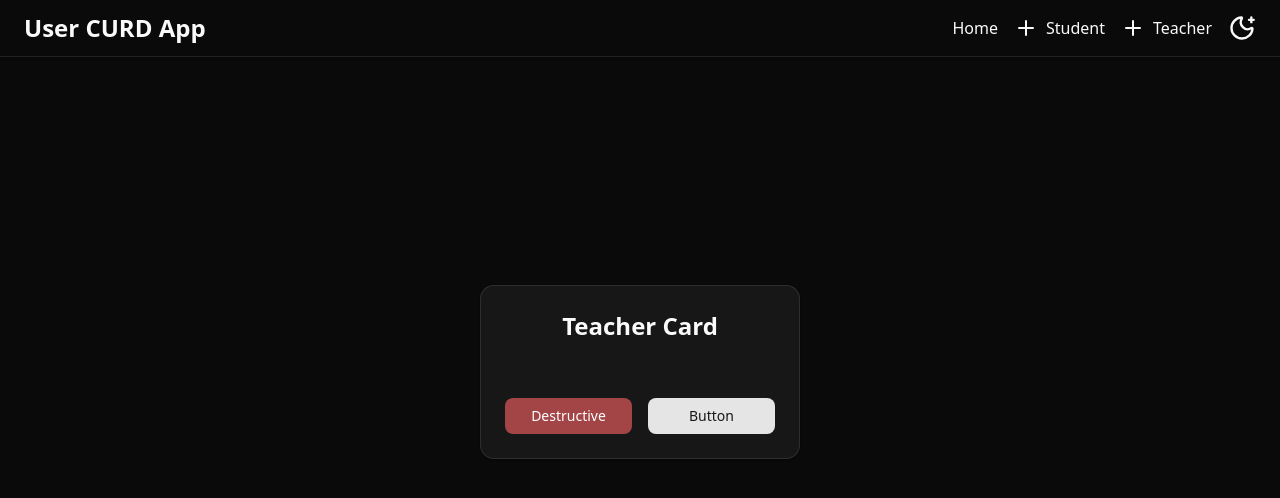
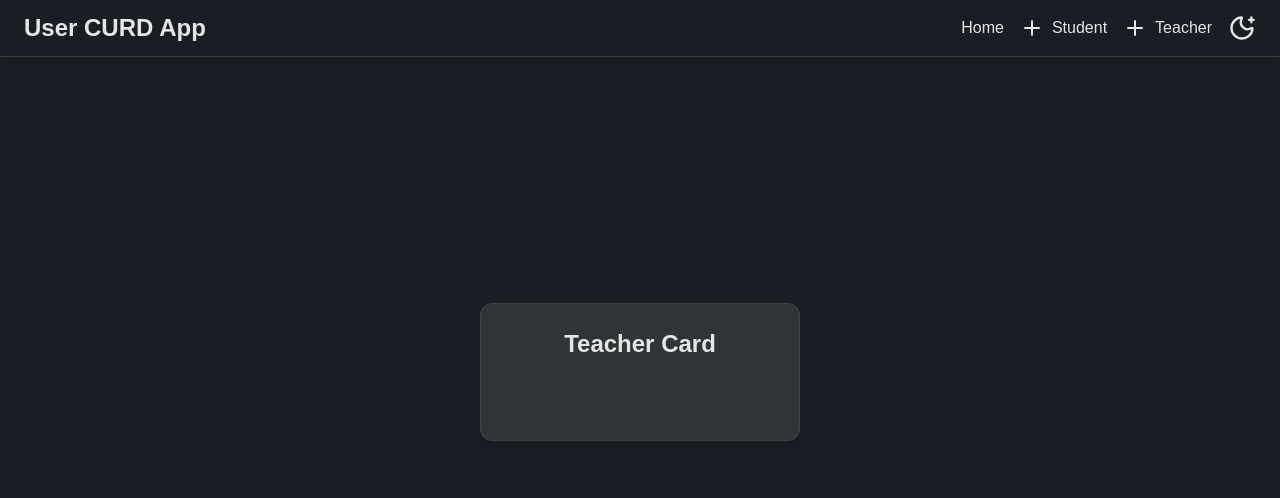
Before and after one commit to dhrubadas-dev/crud-relation-file-nextjs-prisma, a Next.js app: page /teacher/create in a window 1280 px wide. Shown: the top 498 px of the page. Built offline with nearby package versions, Linux system fonts and the light colour scheme.

Commit message:
application theme change & card footer clear & package manager change npm to bun

```diff
--- a/src/app/globals.css
+++ b/src/app/globals.css
@@ -39,75 +39,147 @@
 	--color-sidebar-accent-foreground: var(--sidebar-accent-foreground);
 	--color-sidebar-border: var(--sidebar-border);
 	--color-sidebar-ring: var(--sidebar-ring);
+	--font-sans: Montserrat, sans-serif;
+	--font-mono: Source Code Pro, monospace;
+	--font-serif: Playfair Display, serif;
+	--radius: 0.5rem;
+	--tracking-tighter: calc(var(--tracking-normal) - 0.05em);
+	--tracking-tight: calc(var(--tracking-normal) - 0.025em);
+	--tracking-wide: calc(var(--tracking-normal) + 0.025em);
+	--tracking-wider: calc(var(--tracking-normal) + 0.05em);
+	--tracking-widest: calc(var(--tracking-normal) + 0.1em);
+	--tracking-normal: var(--tracking-normal);
+	--shadow-2xl: var(--shadow-2xl);
+	--shadow-xl: var(--shadow-xl);
+	--shadow-lg: var(--shadow-lg);
+	--shadow-md: var(--shadow-md);
+	--shadow: var(--shadow);
+	--shadow-sm: var(--shadow-sm);
+	--shadow-xs: var(--shadow-xs);
+	--shadow-2xs: var(--shadow-2xs);
+	--spacing: var(--spacing);
+	--letter-spacing: var(--letter-spacing);
+	--shadow-offset-y: var(--shadow-offset-y);
+	--shadow-offset-x: var(--shadow-offset-x);
+	--shadow-spread: var(--shadow-spread);
+	--shadow-blur: var(--shadow-blur);
+	--shadow-opacity: var(--shadow-opacity);
+	--color-shadow-color: var(--shadow-color);
+	--color-destructive-foreground: var(--destructive-foreground);
+	--radius-2xl: calc(var(--radius) + 8px);
+	--radius-3xl: calc(var(--radius) + 12px);
+	--radius-4xl: calc(var(--radius) + 16px);
 }
 
 :root {
-	--radius: 0.625rem;
-	--background: oklch(1 0 0);
-	--foreground: oklch(0.145 0 0);
-	--card: oklch(1 0 0);
-	--card-foreground: oklch(0.145 0 0);
-	--popover: oklch(1 0 0);
-	--popover-foreground: oklch(0.145 0 0);
-	--primary: oklch(0.205 0 0);
-	--primary-foreground: oklch(0.985 0 0);
-	--secondary: oklch(0.97 0 0);
-	--secondary-foreground: oklch(0.205 0 0);
-	--muted: oklch(0.97 0 0);
-	--muted-foreground: oklch(0.556 0 0);
-	--accent: oklch(0.97 0 0);
-	--accent-foreground: oklch(0.205 0 0);
-	--destructive: oklch(0.577 0.245 27.325);
-	--border: oklch(0.922 0 0);
-	--input: oklch(0.922 0 0);
-	--ring: oklch(0.708 0 0);
-	--chart-1: oklch(0.646 0.222 41.116);
-	--chart-2: oklch(0.6 0.118 184.704);
-	--chart-3: oklch(0.398 0.07 227.392);
-	--chart-4: oklch(0.828 0.189 84.429);
-	--chart-5: oklch(0.769 0.188 70.08);
-	--sidebar: oklch(0.985 0 0);
-	--sidebar-foreground: oklch(0.145 0 0);
-	--sidebar-primary: oklch(0.205 0 0);
-	--sidebar-primary-foreground: oklch(0.985 0 0);
-	--sidebar-accent: oklch(0.97 0 0);
-	--sidebar-accent-foreground: oklch(0.205 0 0);
-	--sidebar-border: oklch(0.922 0 0);
-	--sidebar-ring: oklch(0.708 0 0);
+	--radius: 0.5rem;
+	--background: oklch(0.9821 0 0);
+	--foreground: oklch(0.3211 0 0);
+	--card: oklch(1.0000 0 0);
+	--card-foreground: oklch(0.3211 0 0);
+	--popover: oklch(1.0000 0 0);
+	--popover-foreground: oklch(0.3211 0 0);
+	--primary: oklch(0.5676 0.2021 283.0838);
+	--primary-foreground: oklch(1.0000 0 0);
+	--secondary: oklch(0.8214 0.0720 249.3482);
+	--secondary-foreground: oklch(0.3211 0 0);
+	--muted: oklch(0.8202 0.0213 91.6163);
+	--muted-foreground: oklch(0.5382 0 0);
+	--accent: oklch(0.6475 0.0642 117.4260);
+	--accent-foreground: oklch(1.0000 0 0);
+	--destructive: oklch(0.6368 0.2078 25.3313);
+	--border: oklch(0.8699 0 0);
+	--input: oklch(0.8699 0 0);
+	--ring: oklch(0.5676 0.2021 283.0838);
+	--chart-1: oklch(0.5676 0.2021 283.0838);
+	--chart-2: oklch(0.5261 0.1705 314.6534);
+	--chart-3: oklch(0.3390 0.1793 301.6848);
+	--chart-4: oklch(0.6746 0.1414 261.3380);
+	--chart-5: oklch(0.5880 0.0993 245.7394);
+	--sidebar: oklch(0.9821 0 0);
+	--sidebar-foreground: oklch(0.3211 0 0);
+	--sidebar-primary: oklch(0.5676 0.2021 283.0838);
+	--sidebar-primary-foreground: oklch(1.0000 0 0);
+	--sidebar-accent: oklch(0.6475 0.0642 117.4260);
+	--sidebar-accent-foreground: oklch(1.0000 0 0);
+	--sidebar-border: oklch(0.8699 0 0);
+	--sidebar-ring: oklch(0.5676 0.2021 283.0838);
+	--destructive-foreground: oklch(1.0000 0 0);
+	--font-sans: Montserrat, sans-serif;
+	--font-serif: Playfair Display, serif;
+	--font-mono: Source Code Pro, monospace;
+	--shadow-color: hsl(0 0% 0%);
+	--shadow-opacity: 0.1;
+	--shadow-blur: 10px;
+	--shadow-spread: -2px;
+	--shadow-offset-x: 0px;
+	--shadow-offset-y: 5px;
+	--letter-spacing: 0em;
+	--spacing: 0.25rem;
+	--shadow-2xs: 0px 5px 10px -2px hsl(0 0% 0% / 0.05);
+	--shadow-xs: 0px 5px 10px -2px hsl(0 0% 0% / 0.05);
+	--shadow-sm: 0px 5px 10px -2px hsl(0 0% 0% / 0.10), 0px 1px 2px -3px hsl(0 0% 0% / 0.10);
+	--shadow: 0px 5px 10px -2px hsl(0 0% 0% / 0.10), 0px 1px 2px -3px hsl(0 0% 0% / 0.10);
+	--shadow-md: 0px 5px 10px -2px hsl(0 0% 0% / 0.10), 0px 2px 4px -3px hsl(0 0% 0% / 0.10);
+	--shadow-lg: 0px 5px 10px -2px hsl(0 0% 0% / 0.10), 0px 4px 6px -3px hsl(0 0% 0% / 0.10);
+	--shadow-xl: 0px 5px 10px -2px hsl(0 0% 0% / 0.10), 0px 8px 10px -3px hsl(0 0% 0% / 0.10);
+	--shadow-2xl: 0px 5px 10px -2px hsl(0 0% 0% / 0.25);
+	--tracking-normal: 0em;
 }
 
 .dark {
-	--background: oklch(0.145 0 0);
-	--foreground: oklch(0.985 0 0);
-	--card: oklch(0.205 0 0);
-	--card-foreground: oklch(0.985 0 0);
-	--popover: oklch(0.205 0 0);
-	--popover-foreground: oklch(0.985 0 0);
-	--primary: oklch(0.922 0 0);
-	--primary-foreground: oklch(0.205 0 0);
-	--secondary: oklch(0.269 0 0);
-	--secondary-foreground: oklch(0.985 0 0);
-	--muted: oklch(0.269 0 0);
-	--muted-foreground: oklch(0.708 0 0);
-	--accent: oklch(0.269 0 0);
-	--accent-foreground: oklch(0.985 0 0);
-	--destructive: oklch(0.704 0.191 22.216);
-	--border: oklch(1 0 0 / 10%);
-	--input: oklch(1 0 0 / 15%);
-	--ring: oklch(0.556 0 0);
-	--chart-1: oklch(0.488 0.243 264.376);
-	--chart-2: oklch(0.696 0.17 162.48);
-	--chart-3: oklch(0.769 0.188 70.08);
-	--chart-4: oklch(0.627 0.265 303.9);
-	--chart-5: oklch(0.645 0.246 16.439);
-	--sidebar: oklch(0.205 0 0);
-	--sidebar-foreground: oklch(0.985 0 0);
-	--sidebar-primary: oklch(0.488 0.243 264.376);
-	--sidebar-primary-foreground: oklch(0.985 0 0);
-	--sidebar-accent: oklch(0.269 0 0);
-	--sidebar-accent-foreground: oklch(0.985 0 0);
-	--sidebar-border: oklch(1 0 0 / 10%);
-	--sidebar-ring: oklch(0.556 0 0);
+	--background: oklch(0.2303 0.0125 264.2926);
+	--foreground: oklch(0.9219 0 0);
+	--card: oklch(0.3210 0.0078 223.6661);
+	--card-foreground: oklch(0.9219 0 0);
+	--popover: oklch(0.3210 0.0078 223.6661);
+	--popover-foreground: oklch(0.9219 0 0);
+	--primary: oklch(0.5676 0.2021 283.0838);
+	--primary-foreground: oklch(1.0000 0 0);
+	--secondary: oklch(0.3390 0.1793 301.6848);
+	--secondary-foreground: oklch(0.9219 0 0);
+	--muted: oklch(0.3867 0 0);
+	--muted-foreground: oklch(0.7155 0 0);
+	--accent: oklch(0.6746 0.1414 261.3380);
+	--accent-foreground: oklch(0.9219 0 0);
+	--destructive: oklch(0.6368 0.2078 25.3313);
+	--border: oklch(0.3867 0 0);
+	--input: oklch(0.3867 0 0);
+	--ring: oklch(0.5676 0.2021 283.0838);
+	--chart-1: oklch(0.5676 0.2021 283.0838);
+	--chart-2: oklch(0.5261 0.1705 314.6534);
+	--chart-3: oklch(0.3390 0.1793 301.6848);
+	--chart-4: oklch(0.6746 0.1414 261.3380);
+	--chart-5: oklch(0.5880 0.0993 245.7394);
+	--sidebar: oklch(0.2303 0.0125 264.2926);
+	--sidebar-foreground: oklch(0.9219 0 0);
+	--sidebar-primary: oklch(0.5676 0.2021 283.0838);
+	--sidebar-primary-foreground: oklch(1.0000 0 0);
+	--sidebar-accent: oklch(0.6746 0.1414 261.3380);
+	--sidebar-accent-foreground: oklch(0.9219 0 0);
+	--sidebar-border: oklch(0.3867 0 0);
+	--sidebar-ring: oklch(0.5676 0.2021 283.0838);
+	--destructive-foreground: oklch(1.0000 0 0);
+	--radius: 0.5rem;
+	--font-sans: Montserrat, sans-serif;
+	--font-serif: Playfair Display, serif;
+	--font-mono: Source Code Pro, monospace;
+	--shadow-color: hsl(0 0% 0%);
+	--shadow-opacity: 0.1;
+	--shadow-blur: 10px;
+	--shadow-spread: -2px;
+	--shadow-offset-x: 0px;
+	--shadow-offset-y: 5px;
+	--letter-spacing: 0em;
+	--spacing: 0.25rem;
+	--shadow-2xs: 0px 5px 10px -2px hsl(0 0% 0% / 0.05);
+	--shadow-xs: 0px 5px 10px -2px hsl(0 0% 0% / 0.05);
+	--shadow-sm: 0px 5px 10px -2px hsl(0 0% 0% / 0.10), 0px 1px 2px -3px hsl(0 0% 0% / 0.10);
+	--shadow: 0px 5px 10px -2px hsl(0 0% 0% / 0.10), 0px 1px 2px -3px hsl(0 0% 0% / 0.10);
+	--shadow-md: 0px 5px 10px -2px hsl(0 0% 0% / 0.10), 0px 2px 4px -3px hsl(0 0% 0% / 0.10);
+	--shadow-lg: 0px 5px 10px -2px hsl(0 0% 0% / 0.10), 0px 4px 6px -3px hsl(0 0% 0% / 0.10);
+	--shadow-xl: 0px 5px 10px -2px hsl(0 0% 0% / 0.10), 0px 8px 10px -3px hsl(0 0% 0% / 0.10);
+	--shadow-2xl: 0px 5px 10px -2px hsl(0 0% 0% / 0.25);
 }
 
 @layer base {
@@ -116,5 +188,6 @@
 	}
 	body {
 		@apply bg-background text-foreground;
+    letter-spacing: var(--tracking-normal);
 	}
 }
--- a/src/app/teacher/create/page.tsx
+++ b/src/app/teacher/create/page.tsx
@@ -24,10 +24,7 @@ const page = () => {
 				<CardContent>
 					<AddTeacherForm />
 				</CardContent>
-				<CardFooter className="grid grid-cols-2 gap-4">
-					<Button variant="destructive">Destructive</Button>
-					<Button>Button</Button>
-				</CardFooter>
+				<CardFooter className=""></CardFooter>
 			</Card>
 		</section>
 	);
```
Also changed, not shown: 2 other files (tests, documents, lock files or other folders).
